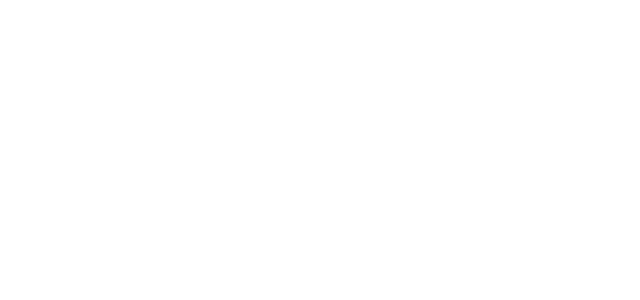
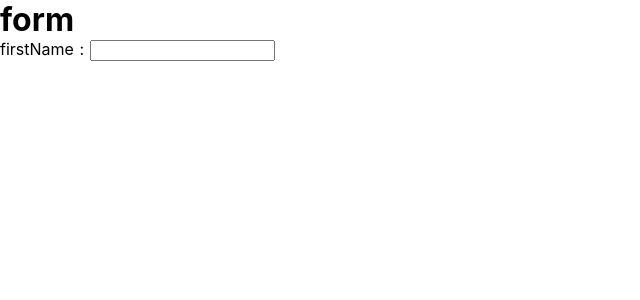
Before and after one commit to CyVision13/VueJsTime-Nuxt-, a Nuxt app: page /form in a window 1280 px wide. Before the commit this address had no page. Shown: the top 300 px of the page, without its empty margins (0-640 px from the left). Built offline with nearby package versions, Linux system fonts and the light colour scheme.

Commit message:
CustomNumberPicker

```diff
--- /dev/null
+++ b/pages/form.vue
@@ -0,0 +1,27 @@
+<template>
+  <div>
+      <h1>form</h1>
+      <label>firstName : </label>
+      <input type="text" v-model="firstName" />
+
+  </div>
+</template>
+
+<script>
+export default {
+    data(){
+        return{
+            firstName:''
+        }
+    },
+    watch:{
+        firstName(value){
+            console.log('first name' , value);
+        }
+    }
+}
+</script>
+
+<style>
+
+</style>
```
